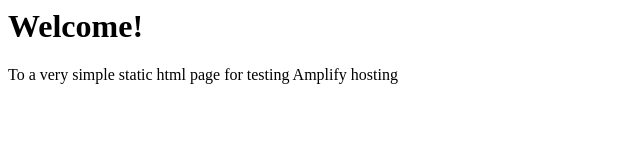
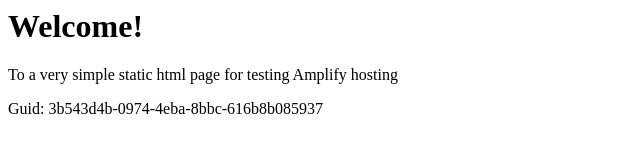
Before and after one commit to aws-aemilia-dub/Github-PR-Commit-Integration-Test-DoNotTouch-Gith-P5X5MO5I-v1-preprod-eu-west-1, a website: page src/index.html in a window 1280 px wide. Shown: the whole page, without its empty margins (0-640 px from the left). Drawn offline with Linux system fonts and the light colour scheme.

Commit message:
commit from integ tests

```diff
--- a/src/index.html
+++ b/src/index.html
@@ -1,3 +1,5 @@
+
+
 <html lang="en">
 
 <head>
@@ -10,6 +12,6 @@
 <body>
     <h1>Welcome!</h1>
     <p>To a very simple static html page for testing Amplify hosting</p>
-</body>
+    <p>Guid: 3b543d4b-0974-4eba-8bbc-616b8b085937</p></body>
 
 </html>
```
